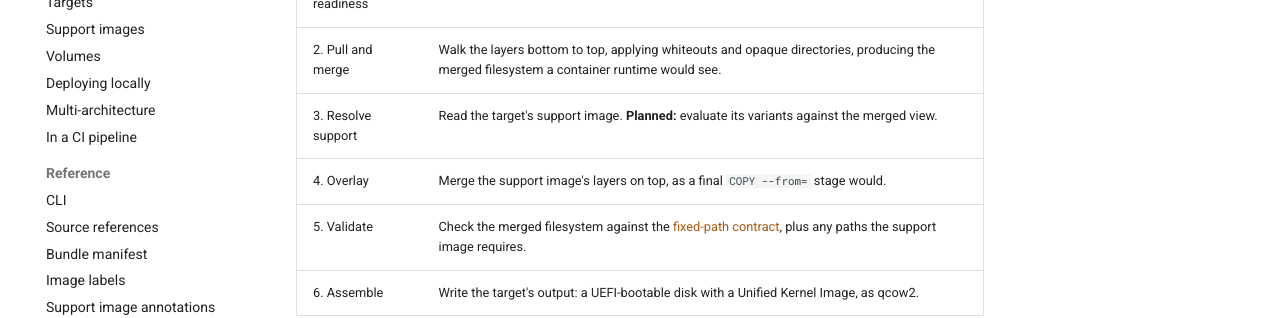
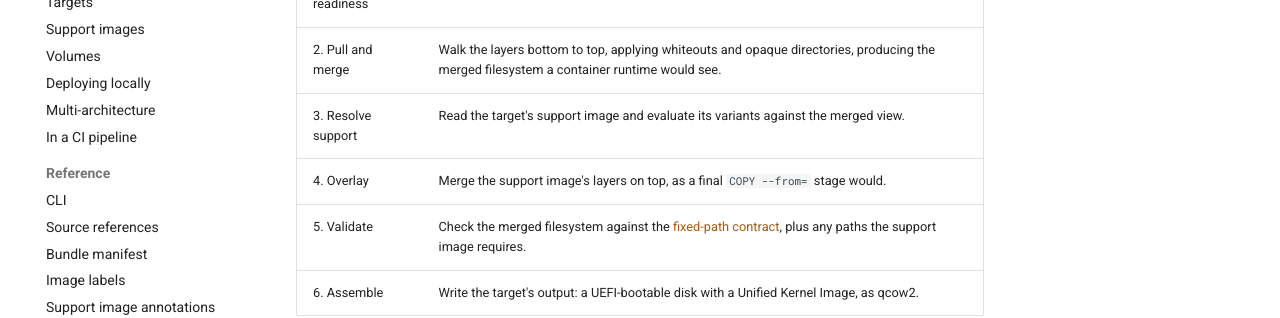
Before and after one commit to DarkressX/contemper, an MkDocs documentation site: the page built from docs/guide/how-it-works.md, in a window 1280 px wide and 900 px high. Shown: the part 306-624 px from the top of the window. Built offline with MkDocs 1.6.1 and Material for MkDocs 9.7.7, drawn with Linux system fonts in a browser that asks for light colours; comment, search, counter and statistics services are not loaded.

Commit message:
docs(guide): drop stale "planned" note on support resolution
Support-image variant resolution (internal/support.Resolve, wired into
convert in cmd/contemper/run.go) has been implemented since the
support-image annotation schema landed; the conversion pipeline table
still called it planned.

Co-Authored-By: Claude Sonnet 5 <noreply@anthropic.com>
Signed-off-by: Stephan Peijnik-Steinwender <speijnik@gmail.com>

```diff
--- a/docs/guide/how-it-works.md
+++ b/docs/guide/how-it-works.md
@@ -6,7 +6,7 @@
 | --- | --- |
 | 1. Check readiness | Read the manifest and config, require `io.contemper.ready`. No layers are pulled. |
 | 2. Pull and merge | Walk the layers bottom to top, applying whiteouts and opaque directories, producing the merged filesystem a container runtime would see. |
-| 3. Resolve support | Read the target's support image. **Planned:** evaluate its variants against the merged view. |
+| 3. Resolve support | Read the target's support image and evaluate its variants against the merged view. |
 | 4. Overlay | Merge the support image's layers on top, as a final `COPY --from=` stage would. |
 | 5. Validate | Check the merged filesystem against the [fixed-path contract](authoring.md#the-fixed-path-contract), plus any paths the support image requires. |
 | 6. Assemble | Write the target's output: a UEFI-bootable disk with a Unified Kernel Image, as qcow2. |
```
